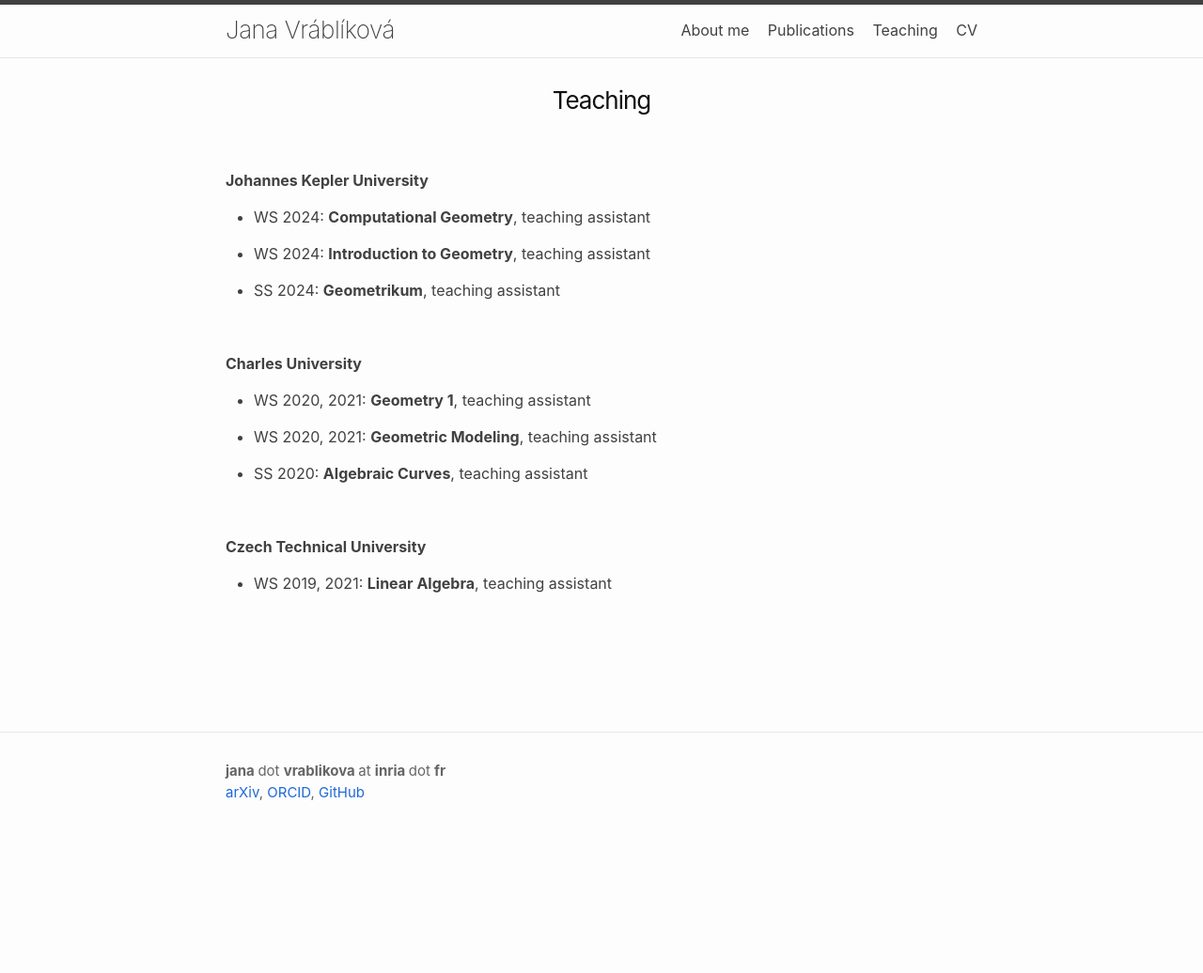
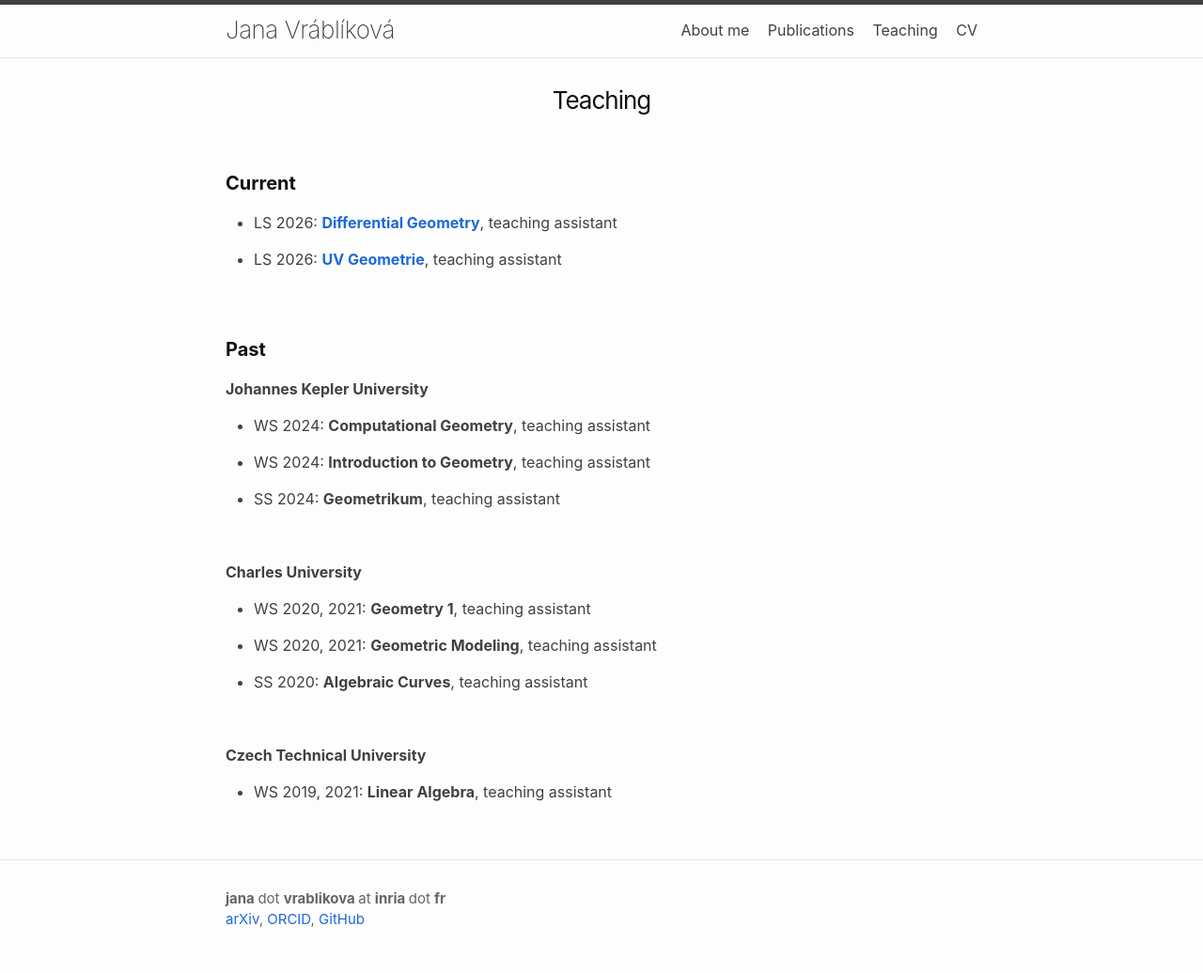
Before and after one commit to JanaVrablikova/janavrablikova.github.io, a Jekyll site: the page built from 02teaching.markdown, in a window 1280 px wide. Shown: the whole page at 94% size. Built offline with Jekyll 4.4.1, drawn with Linux system fonts in a browser that asks for light colours; nearby versions of some CDN libraries; before the commit the page ends 900 px from its top, so only the background shows below that.

Commit message:
Update 02teaching.markdown

```diff
--- a/02teaching.markdown
+++ b/02teaching.markdown
@@ -5,15 +5,15 @@ permalink: /teaching/
 longname: Teaching
 ---
 
-<!--#### **Current**
+#### **Current**
 
-&ndash;
+* LS 2026: **[Differential Geometry](https://ag.jku.at/2gesamt_dt.htm)**, teaching assistant
+
+* LS 2026: **[UV Geometrie](https://ag.jku.at/2gesamt_dt.htm)**, teaching assistant
 
 &nbsp;
 
-&nbsp;
-
-#### **Past**-->
+#### **Past**
 
 **Johannes Kepler University**
 
```
